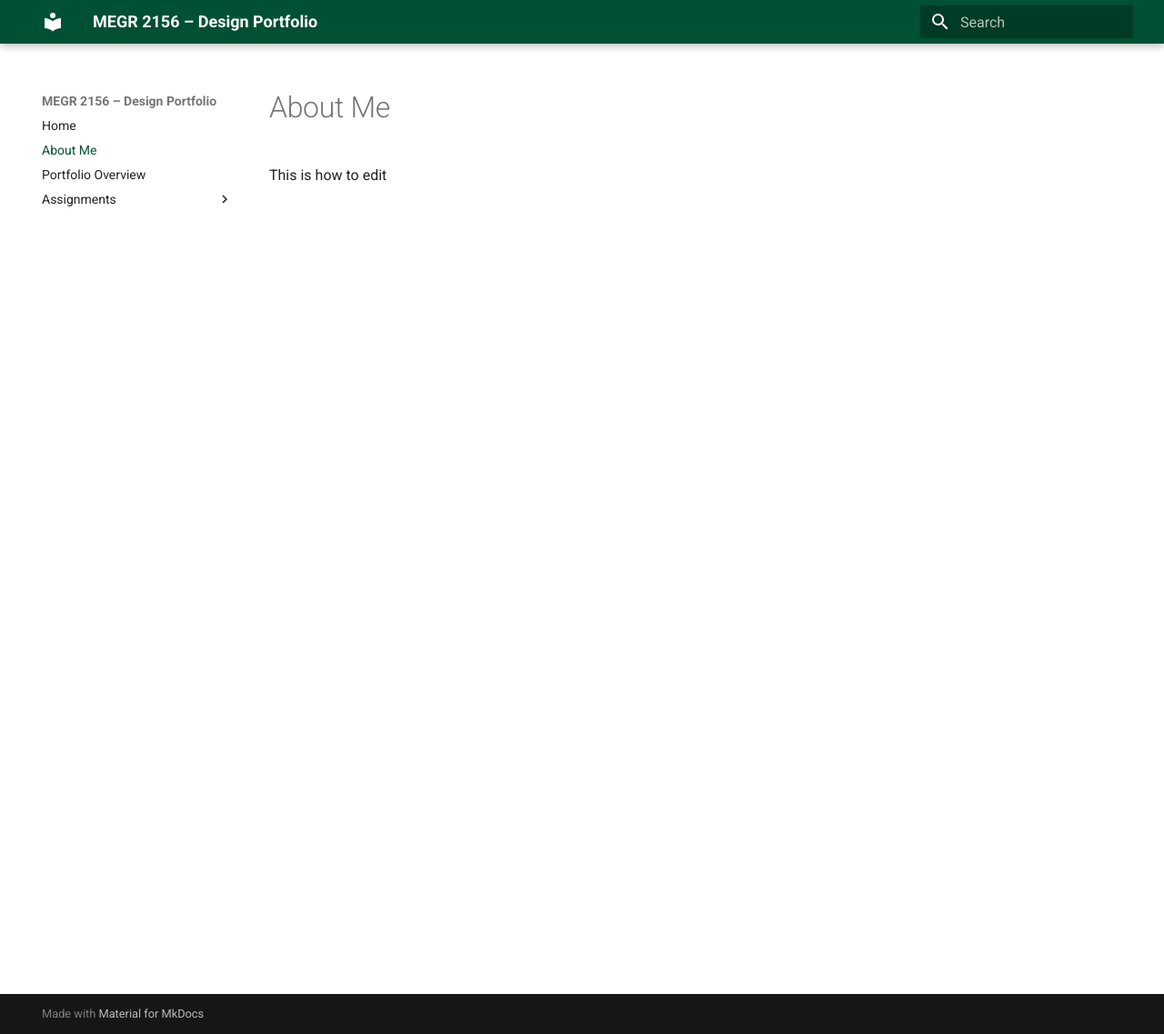
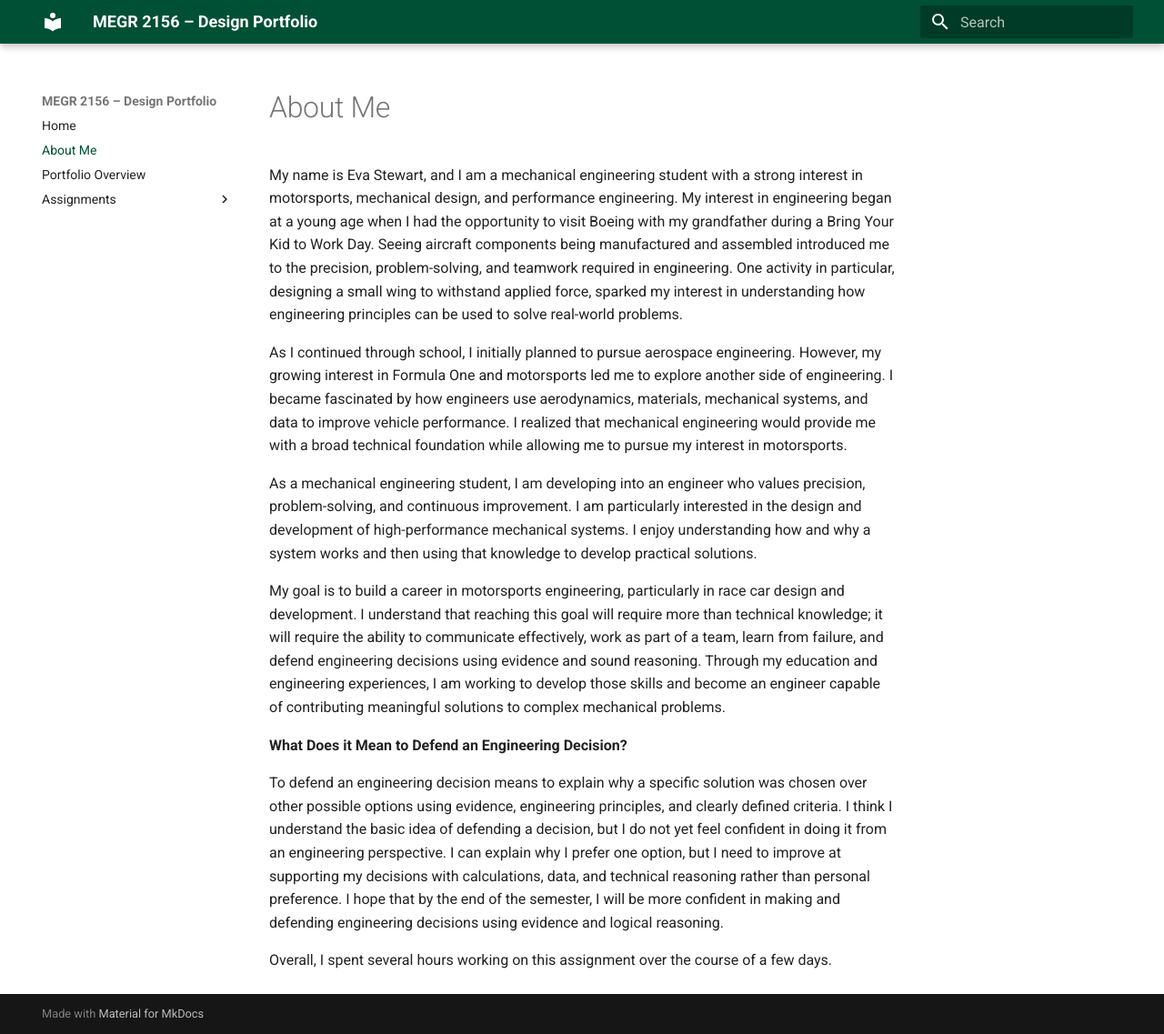
Before and after one commit to evakstewart/megr2156-portfolio, an MkDocs documentation site: the page built from docs/aboutme/index.md, in a window 1280 px wide and 1137 px high. Shown: the whole window at 91% size. Built offline with MkDocs 1.6.1 and Material for MkDocs 9.7.7, drawn with Linux system fonts in a browser that asks for light colours.

Commit message:
Update about me index.md

```diff
--- a/docs/aboutme/index.md
+++ b/docs/aboutme/index.md
@@ -1,2 +1,16 @@
 #About Me
-This is how to edit
+
+My name is Eva Stewart, and I am a mechanical engineering student with a strong interest in motorsports, mechanical design, and performance engineering. My interest in engineering began at a young age when I had the opportunity to visit Boeing with my grandfather during a Bring Your Kid to Work Day. Seeing aircraft components being manufactured and assembled introduced me to the precision, problem-solving, and teamwork required in engineering. One activity in particular, designing a small wing to withstand applied force, sparked my interest in understanding how engineering principles can be used to solve real-world problems.
+
+As I continued through school, I initially planned to pursue aerospace engineering. However, my growing interest in Formula One and motorsports led me to explore another side of engineering. I became fascinated by how engineers use aerodynamics, materials, mechanical systems, and data to improve vehicle performance. I realized that mechanical engineering would provide me with a broad technical foundation while allowing me to pursue my interest in motorsports.
+
+As a mechanical engineering student, I am developing into an engineer who values precision, problem-solving, and continuous improvement. I am particularly interested in the design and development of high-performance mechanical systems. I enjoy understanding how and why a system works and then using that knowledge to develop practical solutions.
+
+My goal is to build a career in motorsports engineering, particularly in race car design and development. I understand that reaching this goal will require more than technical knowledge; it will require the ability to communicate effectively, work as part of a team, learn from failure, and defend engineering decisions using evidence and sound reasoning. Through my education and engineering experiences, I am working to develop those skills and become an engineer capable of contributing meaningful solutions to complex mechanical problems.
+
+
+**What Does it Mean to Defend an Engineering Decision?**
+
+To defend an engineering decision means to explain why a specific solution was chosen over other possible options using evidence, engineering principles, and clearly defined criteria. I think I understand the basic idea of defending a decision, but I do not yet feel confident in doing it from an engineering perspective. I can explain why I prefer one option, but I need to improve at supporting my decisions with calculations, data, and technical reasoning rather than personal preference. I hope that by the end of the semester, I will be more confident in making and defending engineering decisions using evidence and logical reasoning.
+
+Overall, I spent several hours working on this assignment over the course of a few days.
```
